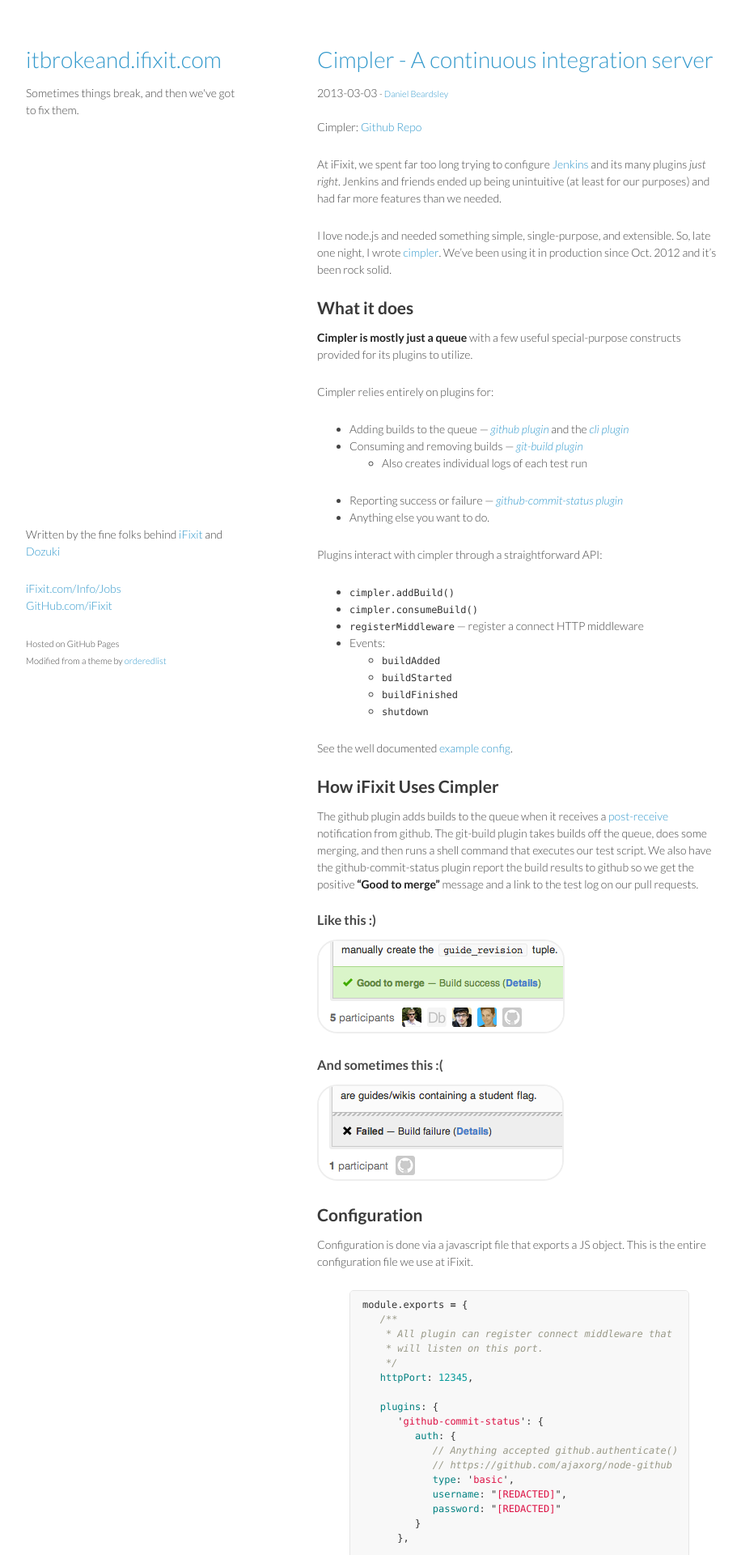
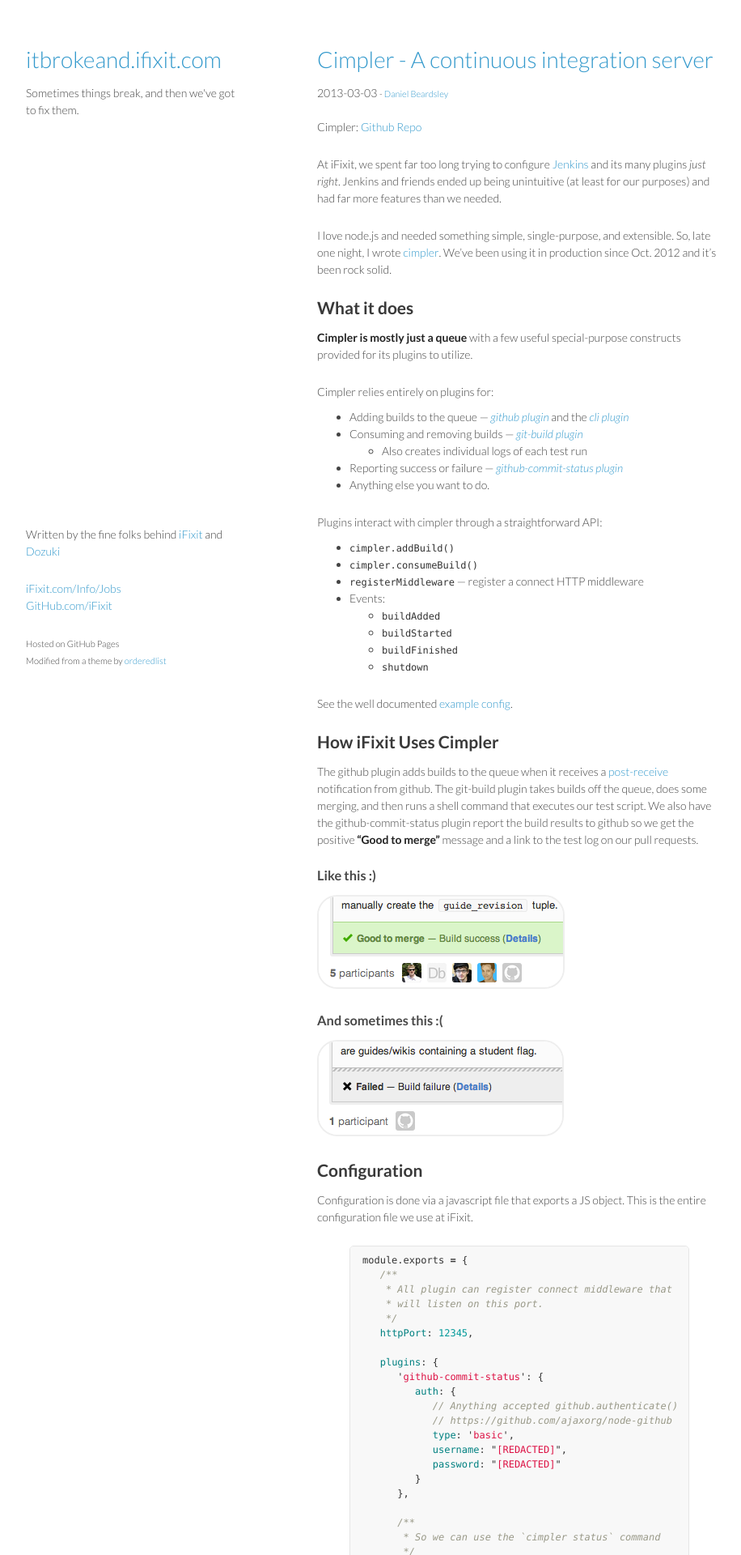
Before and after one commit to iFixit/itbrokeand.ifixit.com, a Jekyll site: the page built from _posts/2013-03-03-cimpler-continuous-integration-server.md, in a window 1280 px wide. Shown: the top 1920 px of the page at 81% size, without its empty margins (178-1094 px from the left). Built offline with Jekyll 4.4.1, drawn with Linux system fonts in a browser that asks for light colours; Markdown is read by kramdown in place of the engine named in the settings.

Commit message:
Style: improve look of Lists

```diff
--- a/stylesheets/styles.css
+++ b/stylesheets/styles.css
@@ -14,6 +14,16 @@ h1, h2, h3, h4, h5, h6 {
 
 p, ul, ol, table, pre, dl {
   margin:0 0 25px;
+}
+
+/* Make litsts a little closer to their preceeding paragraphs */
+p + ul {
+  margin-top: -15px;
+}
+
+/* Nested lists shouldn't have huge margins */
+li > ul {
+   margin-bottom:0;
 }
 
 h1, h2, h3 {
```
